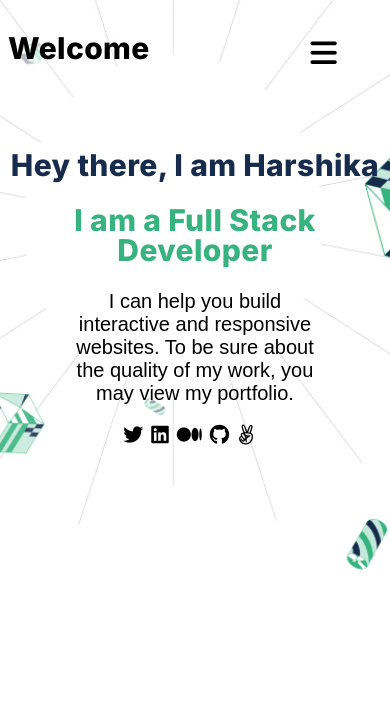
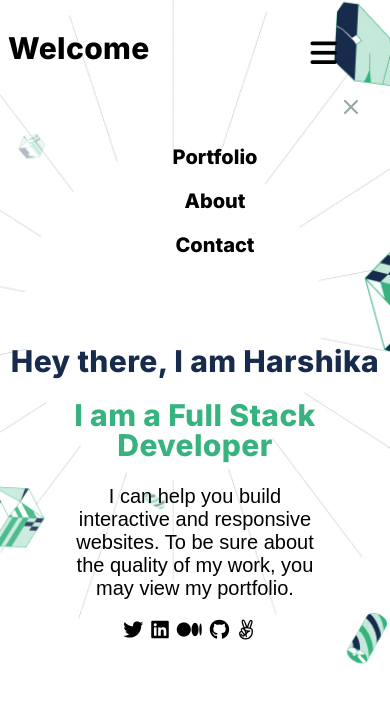
Before and after one commit to harshi0102/Portfolio-Microverse-project, a website: page index.html in a window 390 px wide. Drawn offline with Linux system fonts and the light colour scheme.

Commit message:
Update with the mobile hamburger corrections

```diff
--- a/index.html
+++ b/index.html
@@ -12,18 +12,33 @@
 </head>
 <body>
     <header>
-
+<!---mobile menu-->
     <nav class="mobileinfo">
         <a class="mobilelogo"><h1>Welcome</h1></a>
           </div>
 
           <div class="mobilemenu">
-          <i class="fa-sharp fa-solid fa-bars"></i>
+
+          <a href="#hamburger-icon" onclick="menuFunction()" class="hamburger"><i class="fa-sharp fa-solid fa-bars"></i> </a>
            </div>
+
+
           </nav>
 
+          <!---Mobile menu-hamburger-->
+          <div id="mobile-menu-container">
+            <span class="closehamburger-icon" onclick="menufunction()">
+            <img src="image/close-icon.svg" alt="closehamburgericon">
+            </span>
+            <ul id="mymobilelinks">
+                <li><a href="javascript:void(0);" onclick="menuOptions('#my recent work')">Portfolio</a></li>
+                <li><a href="javascript:void(0);"onclick="menuOptions('#about')">About</a></li>
+                <li><a href="javascript:void(0);"onclick="menuOptions('#Contact')">Contact</a></li>
+            </ul>
+          </div>
 
-        <nav class="desktop-nav">
+        <!--desktop navigation-->
+          <nav class="desktop-nav">
             <ul class="desktop-navmenu">
                 <li><a href ="#Portfolio">Portfolio</a></li>
                 <li><a href="#About">About</a></li>
@@ -51,9 +66,9 @@
 
     </div>
     </section>
+    <!--Recent work-->
 
-
-
+    <script src="script.js">
 
 </body>
 </html>
--- /dev/null
+++ b/script.js
@@ -0,0 +1,18 @@
+function menuFunction(){
+    const links=document.getElementById('mobile-menu-container');
+    if (links.style.display==='block'){
+        links.style.display='none';
+
+    }
+    else if (window.screen.width<995){
+        links.style.display='block';
+    }
+    else{
+        links.style.display='none';
+    }
+}
+function menuOptions(mobile){
+    window.location.href = mobile;
+    const links = document.getElementById('mobile-menu-container');
+    links.style.display = 'none';
+}
--- a/style.css
+++ b/style.css
@@ -27,9 +27,7 @@ a:hover {
   flex-direction: row;
   justify-content: center;
   height: 50%;
-  background-image: url(background.png);
-  background-repeat: no-repeat;
-  background-position: top;
+
 }
 
 .main {
@@ -45,6 +43,9 @@ h1 {
   line-height: 100%;
   text-align: center;
   letter-spacing: 0.37px;
+}
+i{
+  display:none;
 }
 
 .heading {
@@ -82,11 +83,17 @@ p {
 
 @media only screen and (min-width: 375px) {
   body {
-    background-image: url(mobilebackground.jpg);
+    background-image: url(image/mobilebackground.jpg);
     background-repeat: no-repeat;
     background-attachment: scroll;
     background-size: cover;
-    background-position: right;
+    background-position: bottom;
+  }
+  .hamburger{
+    display:flex;
+    justify-content:flex-end;
+    align-items: center;
+    font-size:30px;
   }
 
   .mobilemenu > i {
@@ -109,6 +116,10 @@ p {
     justify-content: left;
     flex-basis: 50%;
   }
+  .mobilelogo>h1{
+    display:flex;
+    text-align:left;
+  }
 
   h1 {
     font-size: 30px;
@@ -121,11 +132,20 @@ p {
   .mobilelogo {
     color: black;
   }
+   ul li{
+    padding:10px;
+  }
+
+
+
 }
 
 @media only screen and (min-width: 768px) {
   body {
     background-color: transparent;
+    background-image: url(image/background.png);
+    background-repeat: no-repeat;
+    background-position: bottom;
   }
 
   h1 {
@@ -147,7 +167,50 @@ p {
     color: black;
   }
 
+.mobile-menu{
+  display:none;
+}
   .mobileinfo {
     display: none;
   }
+  #mobile-menu-container{
+    display:none !important;
+  }
+  .mobilelogo{
+    display:none;
+  }
+  .hamburger{
+    display:none;
+  }
 }
+
+
+.closehamburger-icon{
+  display:flex;
+  justify-content:flex-end;
+  margin-right: 5%;
+  margin-top: 2%;
+}
+
+
+#mobile-menu-container ul li a {
+  font-family: Inter, sans-serif;
+  font-style: normal;
+  font-weight: 600;
+  font-size: 20px;
+}
+
+.mobileinfo{
+  display: flex;
+  justify-content: flex-start; /* Align items to the right */
+
+}
+
+
+#mymobilelinks{
+  display: flex;
+  flex-direction: column; /* Stack menu items vertically */
+  align-items: center; /* Center menu items horizontally */
+  justify-content: center; /* Center menu items vertically */
+
+}
```
Also changed, not shown: image/close-icon.svg (added), image/image.jpg (added), image/mobilebackground.jpg (renamed from mobilebackground.jpg), image/placeholder-image.png (added).
